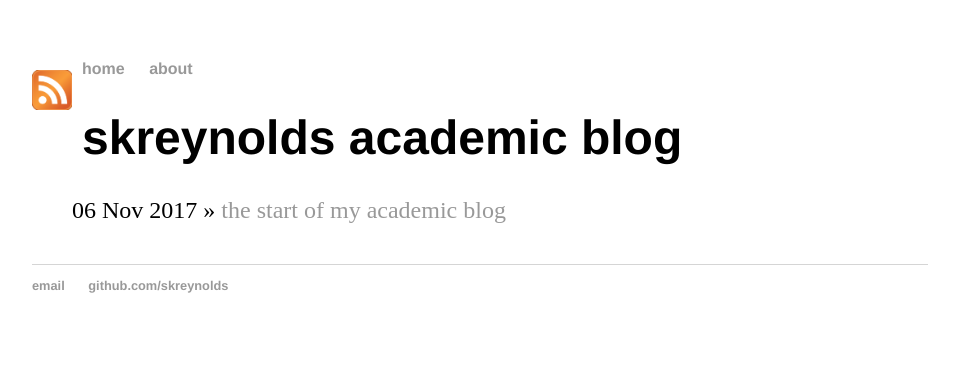
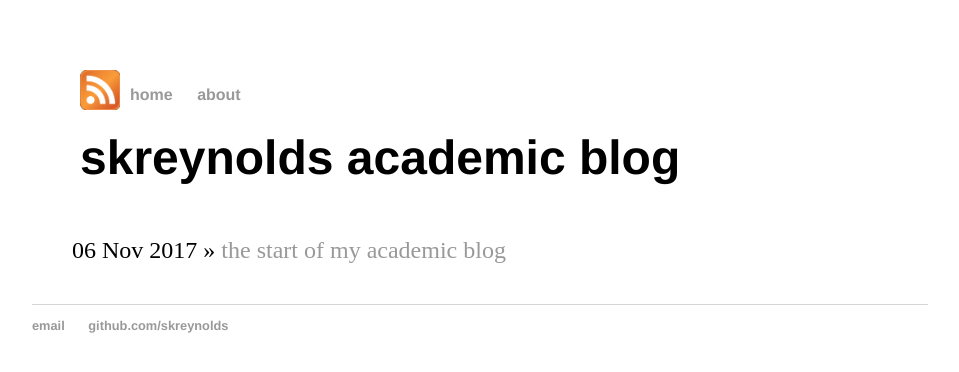
Before and after one commit to skreynolds/skreynolds.github.io, a Jekyll site: the page built from index.html, in a window 1280 px wide. Shown: the top 372 px of the page, without its empty margins (160-1119 px from the left). Built offline with Jekyll 4.4.1, drawn with Linux system fonts in a browser that asks for light colours.

Commit message:
Changes to the css file, to include a class called wrap, and changes to the style of the html files

```diff
--- a/_layouts/default.html
+++ b/_layouts/default.html
@@ -17,25 +17,32 @@
 			{% include analytics.html %}
 
 		</head>
+
 		<body>
-			<header>
+			<div class="wrap">
 				<div style="float:left; margin-top:10px; margin-right:10px">
 					<a href="/feed.xml">
 						<img src="/assets/feed.png" width="40">
 					</a>
 				</div>
-			</header>
-			<nav>
-	    		<ul>
-				<li><a href="/">home</a></li>
-	        		<li><a href="/about">about</a></li>
-	    		</ul>
-			</nav>
+
+				<nav style="float:left; margin-top:10px; margin-right:10px">
+					<ul>
+						<li><a href="/">home</a></li>
+	        			<li><a href="/about">about</a></li>
+	    			</ul>
+				</nav>
+			</div>
+			<div class="wrap">
+				<h1 style="float:left; margin-top:10px; margin-right:10px">{{ page.title }}</h1>
+			</div>
+
 			<div class="container">
 
 			{{ content }}
 
 			</div><!-- /.container -->
+
 			<footer>
 	    		<ul>
 	        		<li><a href="mailto:shane.k.reynolds@gmail.com">email</a></li>
--- a/_layouts/post.html
+++ b/_layouts/post.html
@@ -2,7 +2,7 @@
 layout: default
 comments: true
 ---
-<h1>{{ page.title }}</h1>
+<!--<h1>{{ page.title }}</h1>-->
 <p class="meta">{{ page.date | date_to_string }}</p>
 
 <div class="post">
--- a/about/index.html
+++ b/about/index.html
@@ -3,5 +3,5 @@ layout: default
 title: about me
 ---
 
-		<h1>{{ page.title }}</h1>
+		<!--<h1>{{ page.title }}</h1>-->
 		<p>I'm an Electrical Engineering student at Charles Darwin University. A much more detailed take on e visit...</p>
--- a/css/main.css
+++ b/css/main.css
@@ -41,3 +41,13 @@ ul.posts {
 ul.posts li {
     list-style: none;
 }
+
+.wrap:before,
+.wrap:after { content:""; display:table; }
+.wrap:after { clear: both; }
+.wrap {
+  max-width: 800px;
+  padding: 0 30px;
+  margin: 0 auto;
+  zoom: 1;
+}
--- a/index.html
+++ b/index.html
@@ -2,7 +2,8 @@
 layout: default
 title: skreynolds academic blog
 ---
-<h1>{{ page.title }}</h1>
+<!--<h1>{{ page.title }}</h1>-->
+
 	<ul class="posts">
 
 	  {% for post in site.posts %}
```
